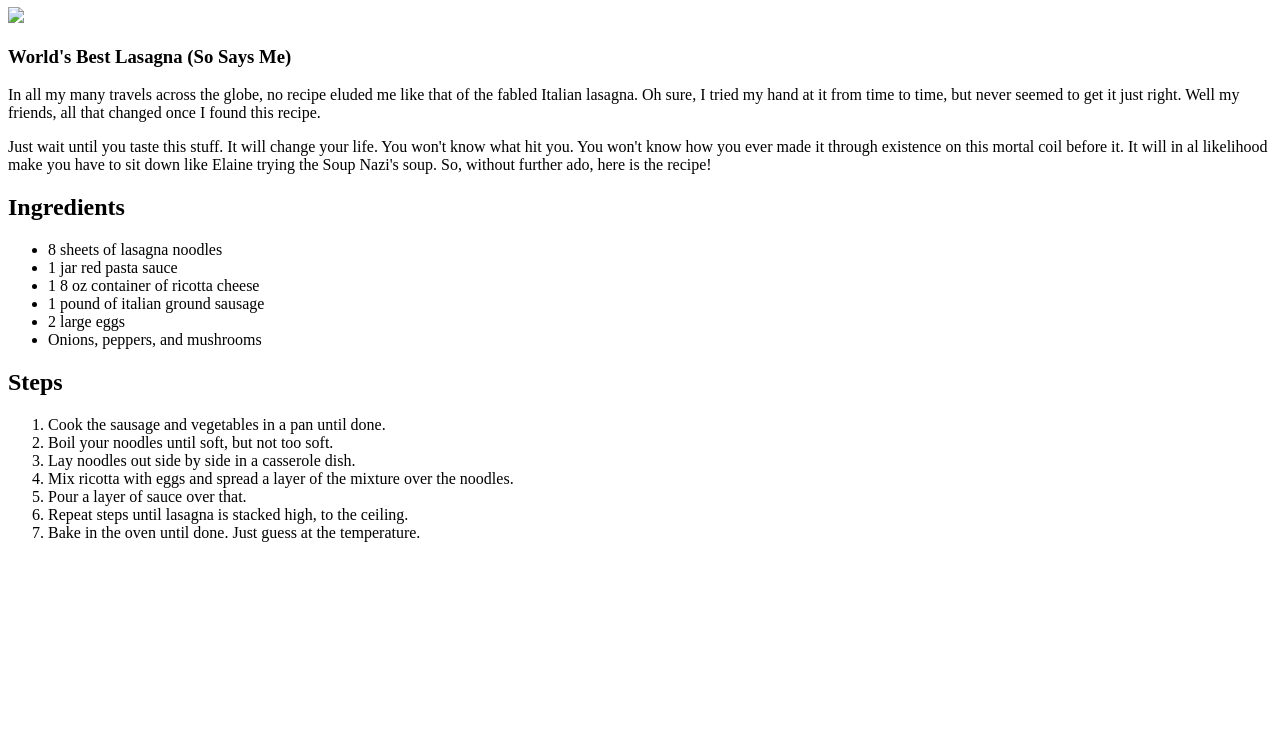
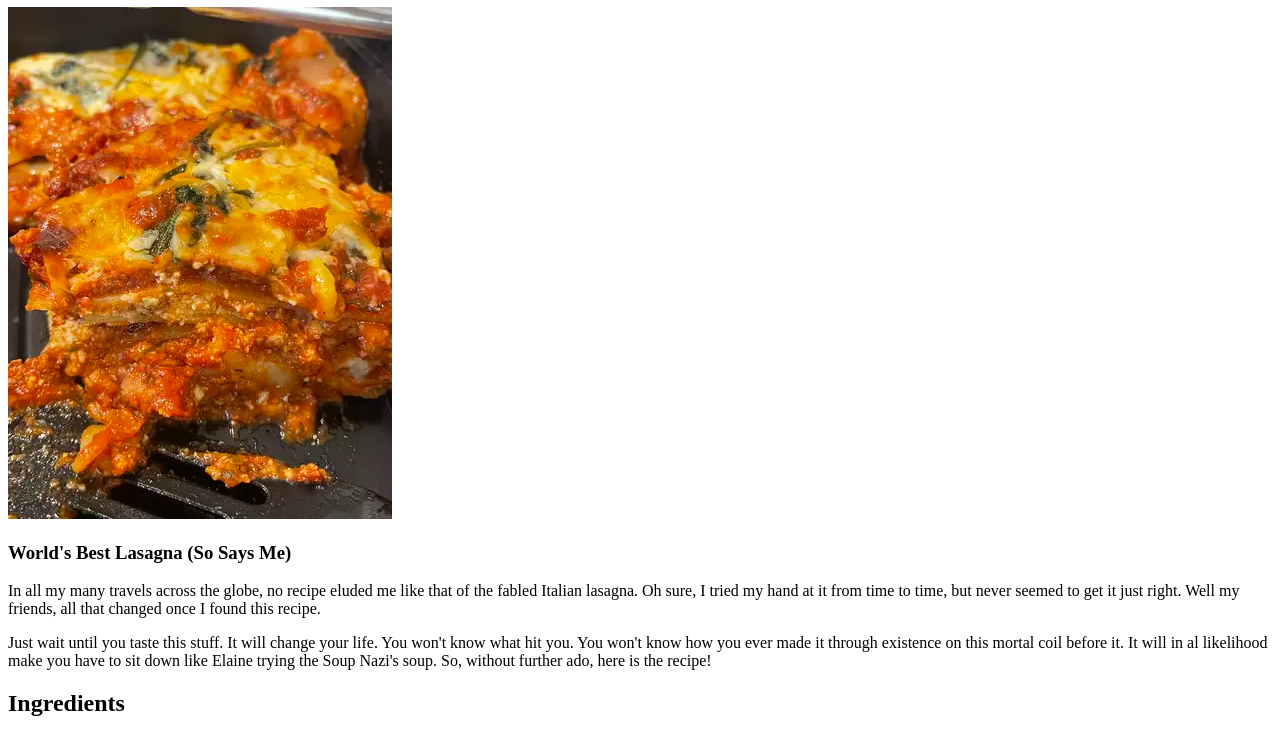
Before and after one commit to tycolove/odin-recipes, a plain HTML site: page recipes/lasagna.html in a window 1280 px wide. Shown: the part 73-807 px from the top of the page. Drawn offline with Linux system fonts and the light colour scheme.

Commit message:
Fix issue with images not loading again

```diff
--- a/recipes/lasagna.html
+++ b/recipes/lasagna.html
@@ -8,7 +8,7 @@
 </head>
 <body>
     <h1>Lasagna</h1>
-    <img src="lasagna main.jpg">
+    <img src="lasagna.jpg">
         <h3>World's Best Lasagna (So Says Me)</h3>
         <p>In all my many travels across the globe, no recipe eluded me like that of the fabled Italian lasagna. Oh sure, I tried my hand at it from time to time, but never seemed to get it just right. Well my friends, all that changed once I found this recipe.</p>
         <p>Just wait until you taste this stuff. It will change your life. You won't know what hit you. You won't know how you ever made it through existence on this mortal coil before it. It will in al likelihood make you have to sit down like Elaine trying the Soup Nazi's soup. So, without further ado, here is the recipe!</p>
```
Also changed, not shown: recipes/chicken-salad.html (+1 -1 lines), recipes/chicken-salad.jpg (added), recipes/lasagna.jpg (added), recipes/pizza.jpg (added).
